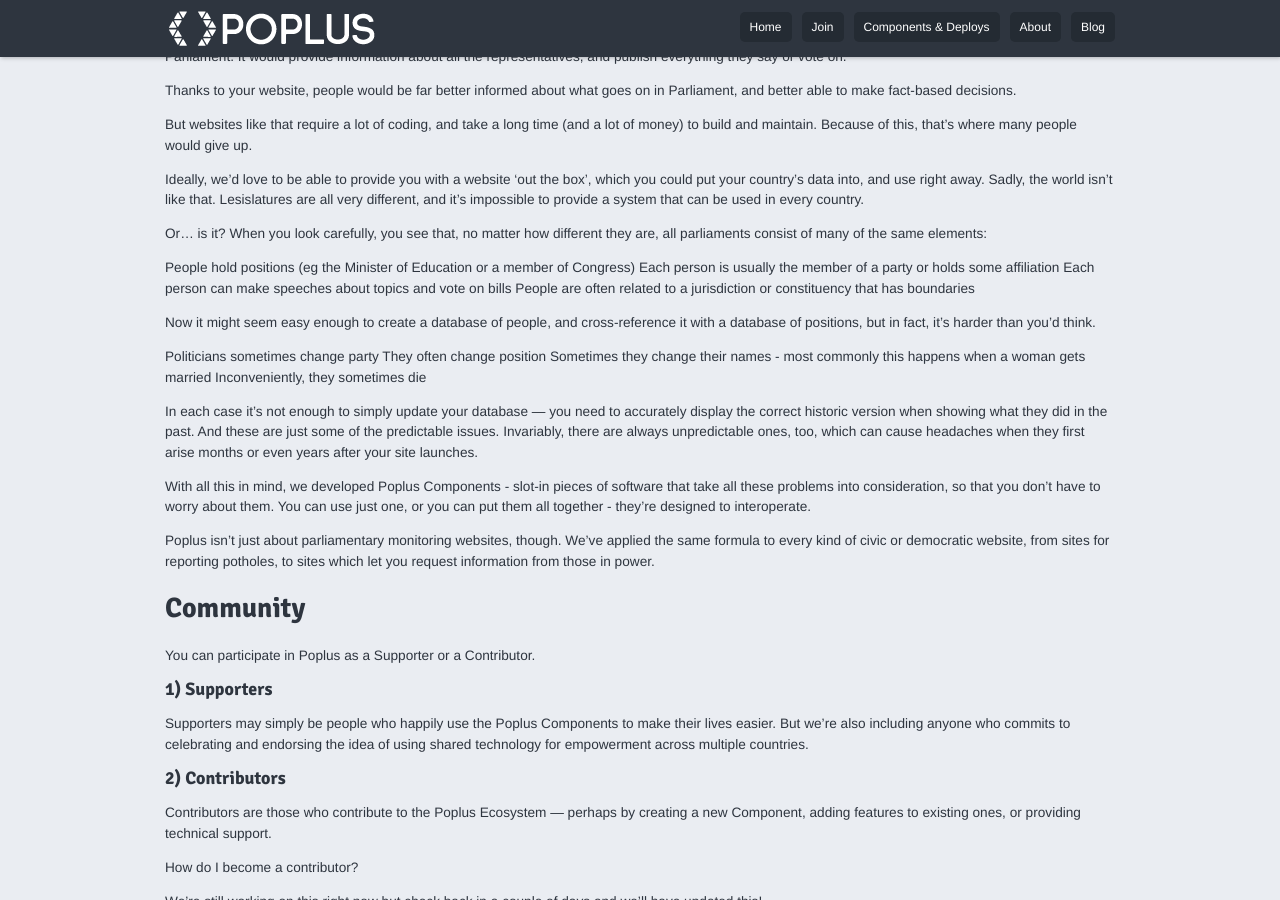
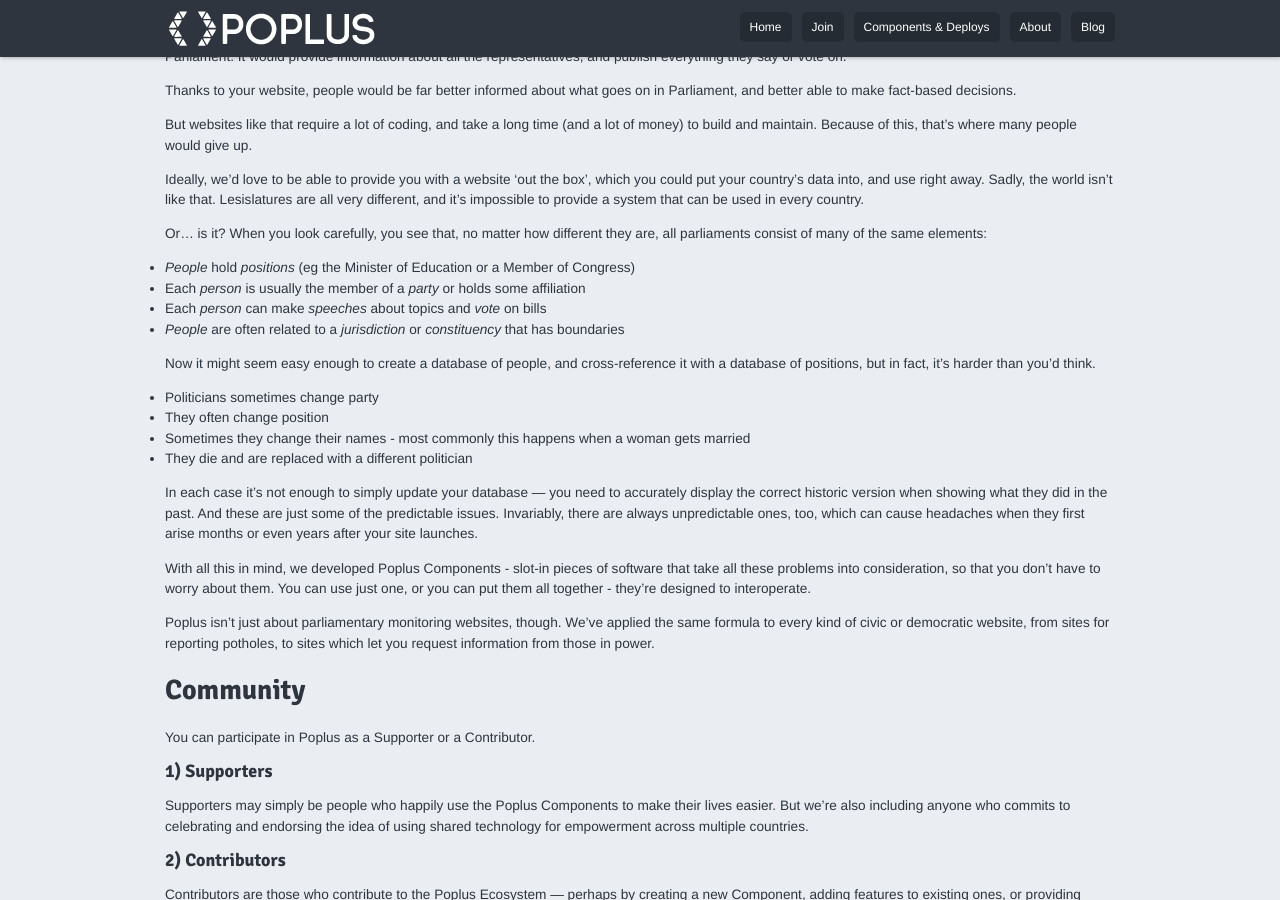
Before and after one commit to poplus/home-poplus, a Jekyll site: the page built from about.md, in a window 1280 px wide and 900 px high, scrolled down 457 px. Built offline with Jekyll 4.4.1, drawn with Linux system fonts in a browser that asks for light colours; nearby versions of some CDN libraries; Markdown is read by kramdown in place of the engine named in the settings.

Commit message:
added lists and italics

```diff
--- a/about.md
+++ b/about.md
@@ -29,17 +29,17 @@
 
 Or... is it? When you look carefully, you see that, no matter how different they are, all parliaments consist of many of the same elements:
 
-People hold positions (eg the Minister of Education or a member of Congress)
-Each person is usually the member of a party or holds some affiliation
-Each person can make speeches about topics and vote on bills
-People are often related to a jurisdiction or constituency that has boundaries
++ _People_ hold _positions_ (eg the Minister of Education or a Member of Congress)
++ Each _person_ is usually the member of a _party_ or holds some affiliation
++ Each _person_ can make _speeches_ about topics and _vote_ on bills
++ _People_ are often related to a _jurisdiction_ or _constituency_ that has boundaries
 
 Now it might seem easy enough to create a database of people, and cross-reference it with a database of positions, but in fact, it's harder than you'd think.
 
-Politicians sometimes change party
-They often change position
-Sometimes they change their names - most commonly this happens when a woman gets married
-Inconveniently, they sometimes die
++ Politicians sometimes change party
++ They often change position
++ Sometimes they change their names - most commonly this happens when a woman gets married
++ They die and are replaced with a different politician
 
 In each case it’s not enough to simply update your database — you need to accurately display the correct historic version when showing what they did in the past. And these are just some of the predictable issues. Invariably, there are always unpredictable ones, too, which can cause headaches when they first arise months or even years after your site launches.
 
@@ -60,7 +60,7 @@
 #### 2) Contributors
 Contributors are those who contribute to the Poplus Ecosystem — perhaps by creating a new Component, adding features to existing ones, or providing technical support.
 
-How do I become a contributor?
+##### How do I become a contributor?
 
 We're still working on this right now but check back in a couple of days and we'll have updated this!
 
```
